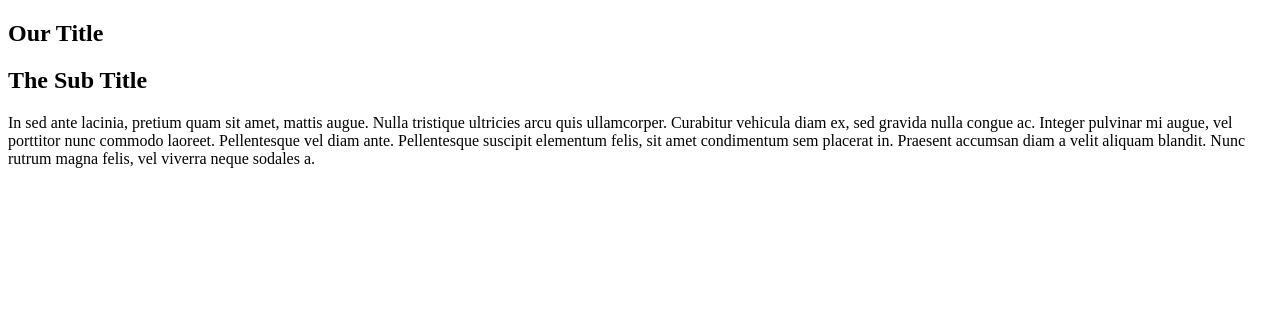
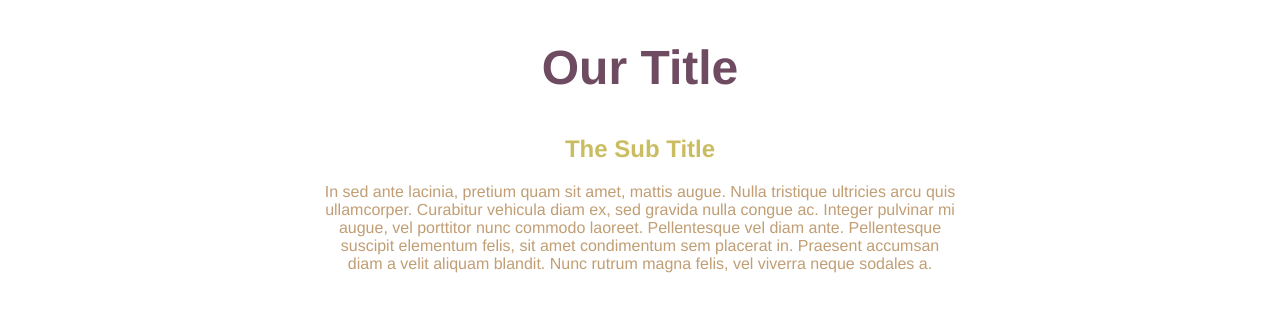
Before and after one commit to sapientdaisy/color-by-device, a plain HTML site: page index.html in a window 1280 px wide. Drawn offline with Linux system fonts and the light colour scheme.

Commit message:
Confirm add of all files

```diff
--- a/css/main.css
+++ b/css/main.css
@@ -10,26 +10,51 @@ section {
 }
 
 h1 {
-  color: #7b7d70;
-  font-size: 2em;
+  color:#7b7d70;
+  font-size: 3em;
 }
 
 h2 {
-  color: 	#4eafb8;
+  color:#4eafb8;
   font-size: 1.5em;
 }
 
-p{
-  color: #ff8641;
+p {
+  color:#ff8641;
 }
 
 
-/*-----TABLET STYLES----*/
-@media screen (min-width 765px) {
+/*-----TABLET STYLES------*/
+@media only screen and (min-width: 765px) {
 
+h1 {
+  color:#02cbd2;
+  font-size: 3em;
 }
 
+h2 {
+  color:#fcc02a;
+  font-size: 1.5em;
+}
 
+p {
+  color:#7b8f8e;
+}
+}
+/*------DESKTOP STYLES------*/
+@media only screen and (min-width: 1200px) {
 
-/*-------DESKTOP STYLES-----*/
-@media screen (min-width 1200pxpx)
+h1 {
+  color:#6e4b61;
+  font-size: 3em;
+}
+
+h2 {
+  color:#cabd61;
+  font-size: 1.5em;
+}
+
+p {
+  color:	#c19e74;
+}
+}
--- a/index.html
+++ b/index.html
@@ -1,8 +1,11 @@
 <!doctype html>
-<html lang="en">
+<html>
 
 <head>
-  <title>Changing font colors</title>
+  <meta charset="UTF-8">
+  <meta name="viewport" content="width=device-width, initial-scale=1">
+  <title>Changing Font Colors</title>
+  <link rel="stylesheet" type="text/css" href="css/main.css" />
 </head>
 
 <body>
```
